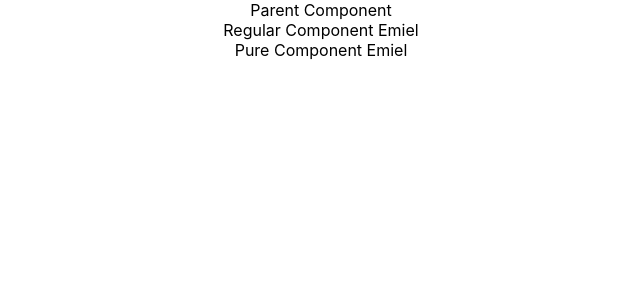
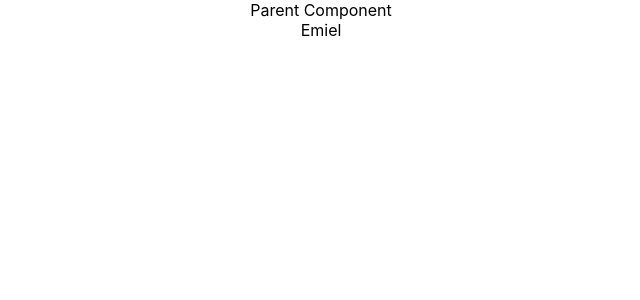
Before and after one commit to EdeJ/react-codevolution, a React (Create React App) app: page / in a window 1280 px wide. Shown: the top 300 px of the page, without its empty margins (319-959 px from the left). Built offline with nearby package versions, Linux system fonts and the light colour scheme.

Commit message:
lesson 27

```diff
--- /dev/null
+++ b/src/components/MemoComponent.js
@@ -0,0 +1,12 @@
+import React from 'react'
+
+function MemoComponent({ name }) {
+    console.log('Rendering Memo Component')
+    return (
+        <div>
+            {name}
+        </div>
+    )
+}
+
+export default React.memo(MemoComponent)
--- a/src/components/ParentComp.js
+++ b/src/components/ParentComp.js
@@ -1,8 +1,9 @@
 import React, { Component, PureComponent } from 'react'
+import MemoComponent from './MemoComponent'
 import PureComp from './PureComp'
 import RegComp from './RegComp'
 
-class ParentComp extends PureComponent {
+class ParentComp extends Component {
     constructor(props) {
         super(props)
 
@@ -23,8 +24,9 @@
         return (
             <div>
                 Parent Component
-                <RegComp name={this.state.name} />
-                <PureComp name={this.state.name} />
+                <MemoComponent name={this.state.name} />
+                {/* <RegComp name={this.state.name} />
+                <PureComp name={this.state.name} /> */}
             </div>
         )
     }
```
